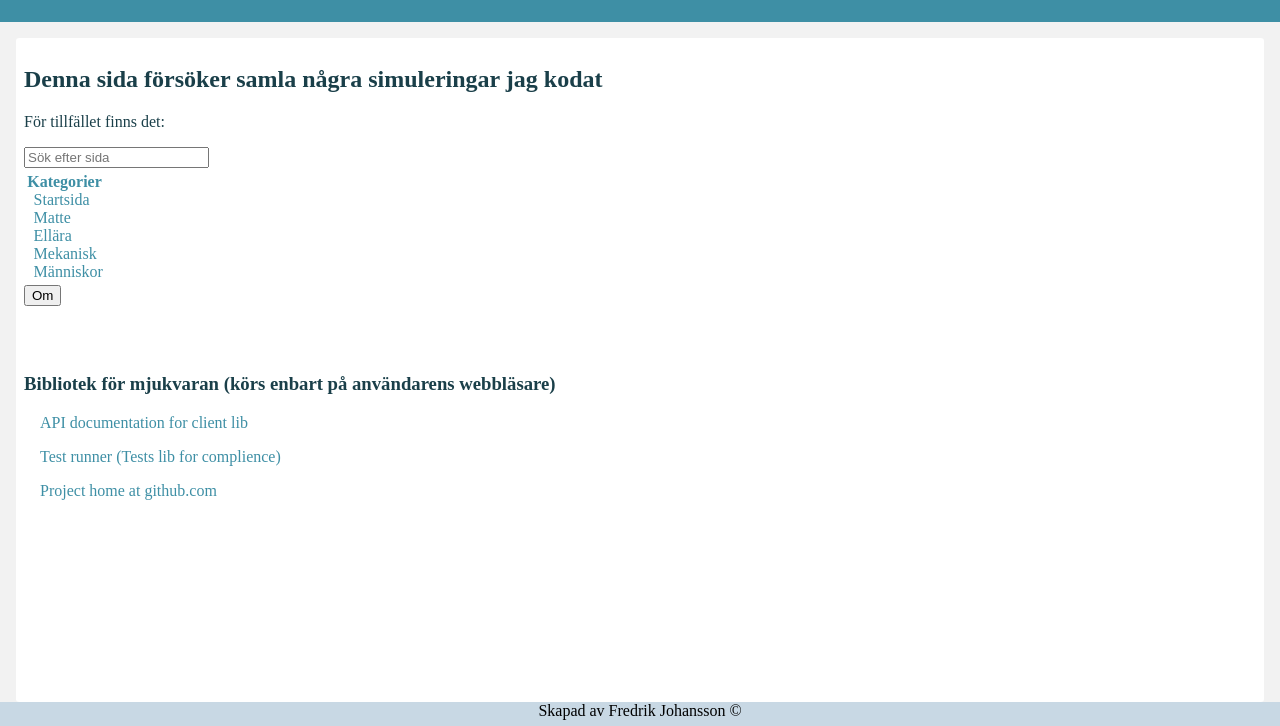
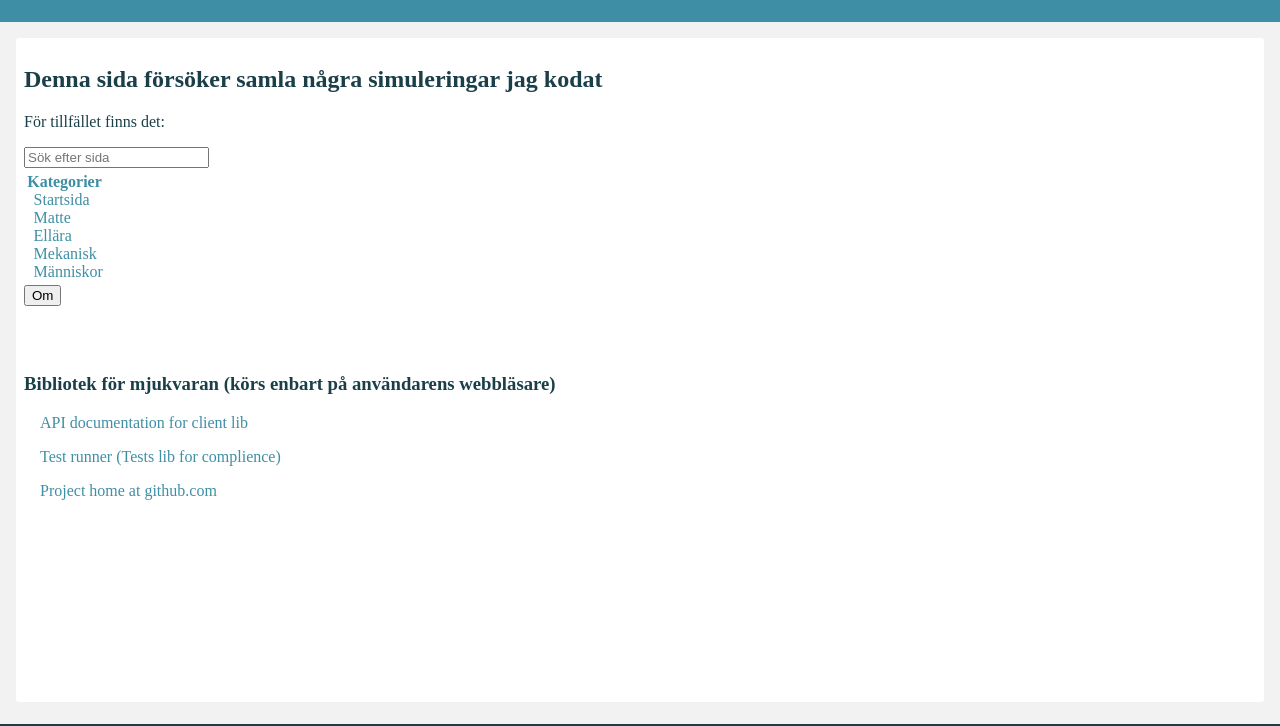
Before and after one commit to mumme74/simulators, a website: page index.html in a window 1280 px wide. Shown: the part 74-800 px from the top of the page. Drawn offline with Linux system fonts and the light colour scheme.

Commit message:
Squelsh some screaming stuff

```diff
--- a/css/common.css
+++ b/css/common.css
@@ -56,9 +56,15 @@ body > div:first-child > footer {
   position: fixed;
   bottom: 0;
   width: 100%;
+  height: 0.1rem;
+  background-color: var(--text-color);
+  text-align: center;
+}
+
+body > div:first-child > footer:hover {
   height: var(--pagefooter-height);
   background-color: var(--common);
-  text-align: center;
+  transition: 0.3s;
 }
 
 body > div:first-child > footer::before {
```
